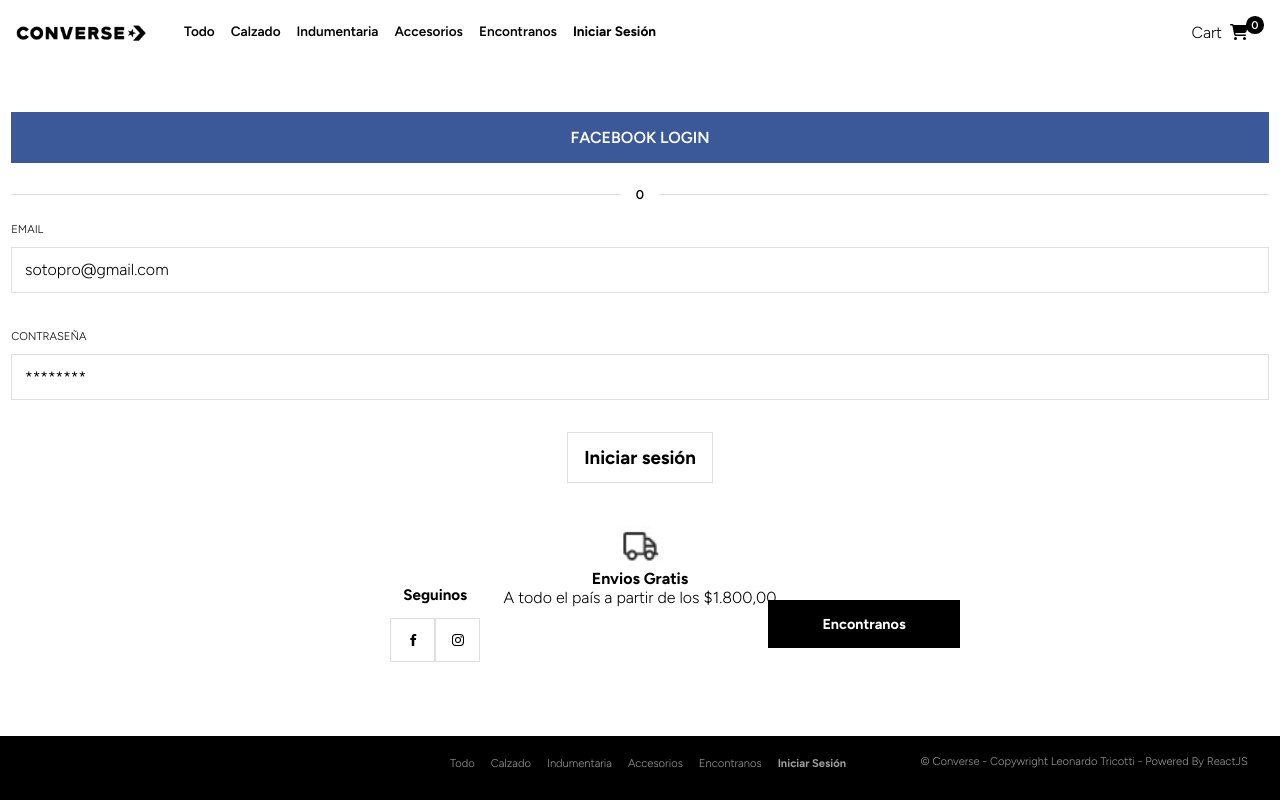
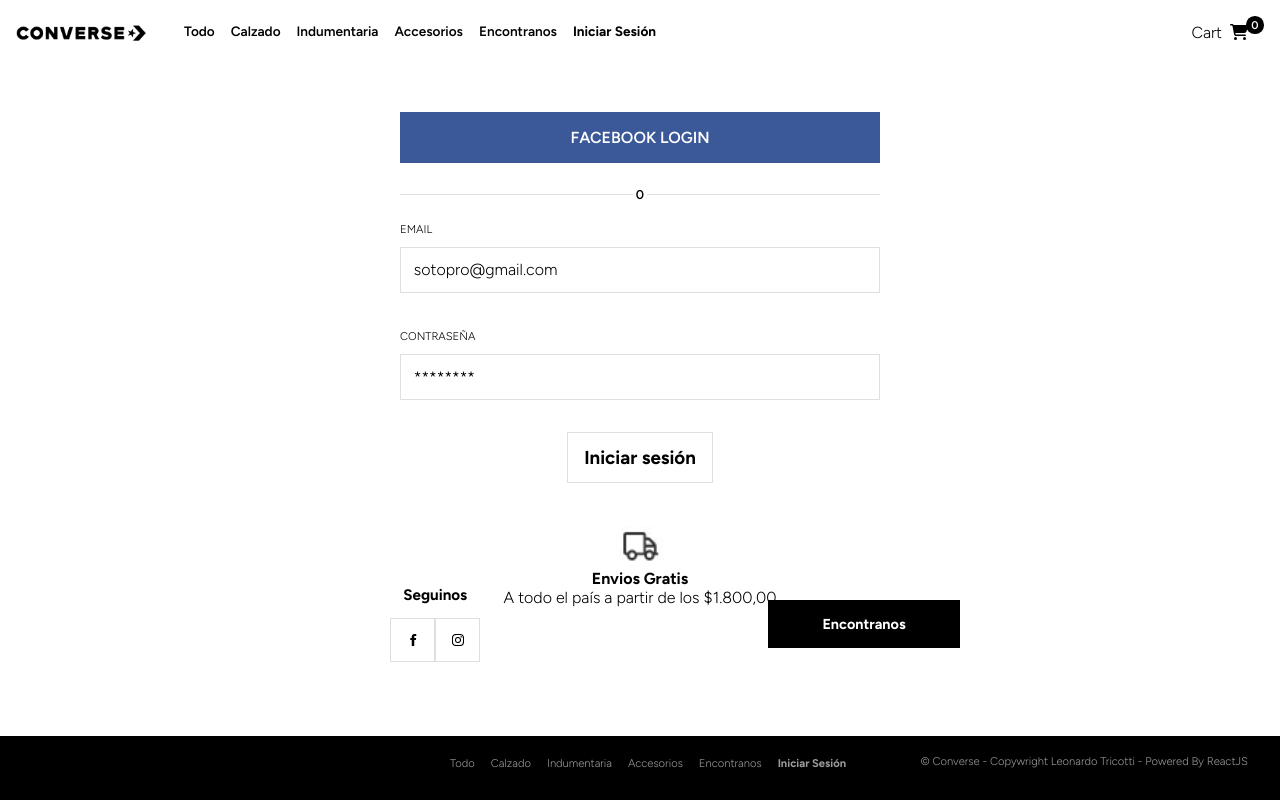
Before and after one commit to leotricotti/ProyectoFinalTricottiL, a React (Create React App) app: page /login in a window 1280 px wide. Built offline with nearby package versions, Linux system fonts and the light colour scheme; no server answers.

Commit message:
first commit

```diff
--- a/src/App.js
+++ b/src/App.js
@@ -26,8 +26,8 @@ export const App = () => {
               element={<ItemDetailContainer />}
             />
             <Route exact path="/stores" element={<StoreAddressPage />} />
+            <Route exact path="/login" element={<Login />} />
             <Route exact path="/cart" element={<Cart />} />
-            <Route exact path="/login" element={<Login />} />
           </Routes>
         </main>
         <Footer />
--- a/src/CSS/login.css
+++ b/src/CSS/login.css
@@ -1,4 +1,4 @@
-.login {
+.login-container {
   width: inherit;
   height: 60vh;
   display: flex;
@@ -93,5 +93,15 @@
 }
 
 @media(min-width: 768px) {
+  .login-container {
+    width: 25rem;
+    margin: auto;
+  }
+}
 
+@media(min-width: 992px) {
+  .login-container {
+    width: 30rem;
+    margin: auto;
+  }
 }
--- a/src/index.css
+++ b/src/index.css
@@ -59,6 +59,7 @@ body {
   font-size: var(--fs-body);
   font-weight: 300;
   background-color: var(--clr-white);
+  min-height: 100vh;
 }
 
 @media (min-width: 1200px) {
--- a/src/screens/Login/Login.jsx
+++ b/src/screens/Login/Login.jsx
@@ -28,7 +28,7 @@ export function Login() {
   };
 
   return (
-    <div className="login">
+    <div className="login-container">
       <div className="top-line"></div>
       <div className="facebookLogin">
         <p>facebook login</p>
```
Also changed, not shown: src/CSS/cartItem.module.css (line endings or trailing spaces).
